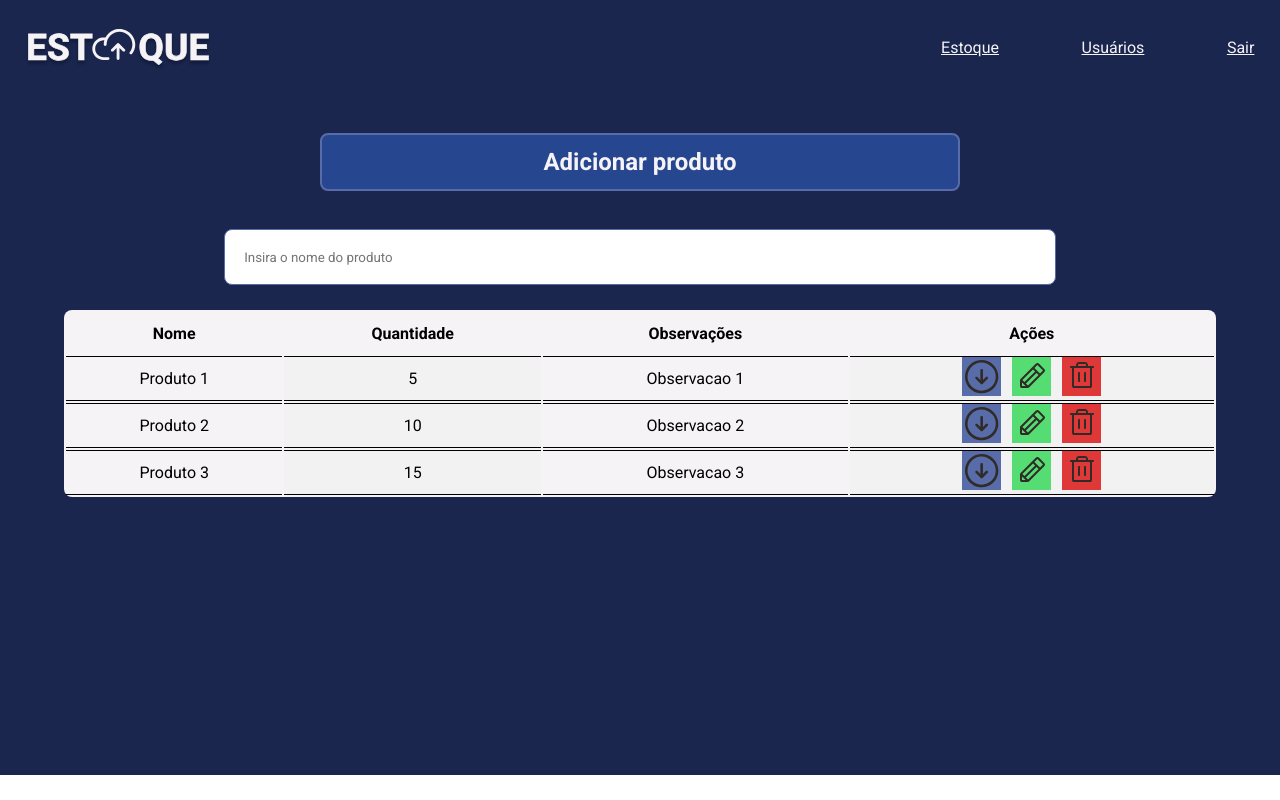
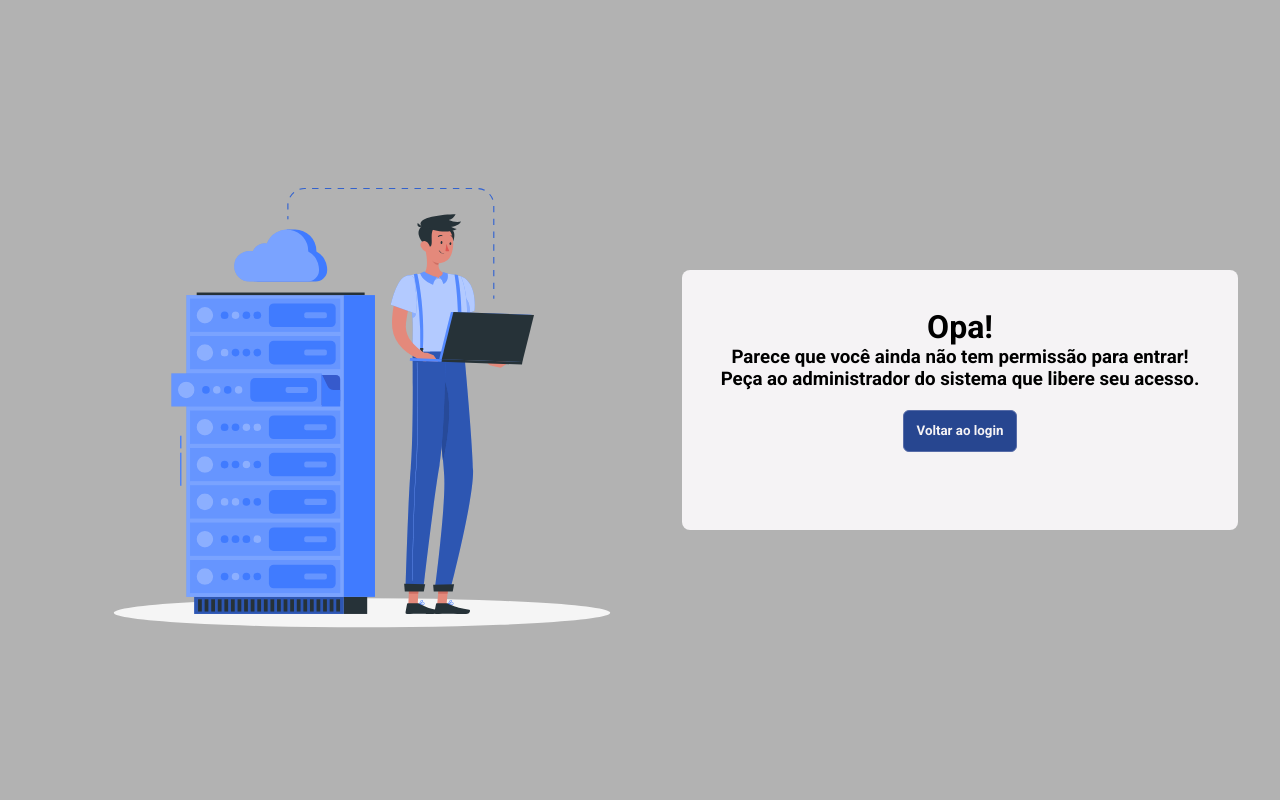
Before and after one commit to NathanMarques2001/Britaldo-Estoque, a React (Vite) app: page /home in a window 1280 px wide. Shown: the top 800 px of the page. Built offline with nearby package versions, Linux system fonts and the light colour scheme; no server answers; the database is empty; sample sign-in values are in the browser's storage.

Commit message:
add logica novo usuario

```diff
--- a/src/contexts/auth/authProvider.jsx
+++ b/src/contexts/auth/authProvider.jsx
@@ -2,7 +2,6 @@ import { useEffect, useState } from 'react'
 import { AuthContext } from './authContext'
 import * as firebaseAuth from 'firebase/auth'
 import { auth } from '../../services/firebaseConfig'
-import UsersCollection from '../../services/firestore/UsersCollection'
 
 export default function AuthProvider(props) {
   const [carregandoUsuarioLogado, setCarregandoUsuarioLogado] = useState(true)
--- a/src/pages/home/index.jsx
+++ b/src/pages/home/index.jsx
@@ -4,11 +4,21 @@ import { Navbar } from '../../components/navbar'
 import { BotaoClaro } from '../../components/button/botao-claro'
 //funções,variaveis e estilos
 import './style.css'
+import UsersCollection from '../../services/firestore/UsersCollection'
+import { useAuthContext } from '../../contexts/auth/authContext'
+import { useNavigate } from 'react-router-dom'
+import { useState } from 'react'
+import { NovoUsuario } from '../novo-usuario'
 
 export function Home() {
+  const navigate = useNavigate()
+  const [validaNovo, setValidaNovo] = useState(false)
+  const { user } = useAuthContext()
+  new UsersCollection().validaPermissao(user.uid).then(() => setValidaNovo(true)).catch((error) => error)
 
   return (
     <>
+      {validaNovo ? <NovoUsuario /> : <></>}
       <Navbar />
       <div id="container-home">
         <BotaoClaro texto="Adicionar produto" />
--- a/src/pages/login/index.jsx
+++ b/src/pages/login/index.jsx
@@ -46,7 +46,6 @@ export function Login() {
         })
         .catch((error) => {
           setLoading(false)
-          setError(error)
         })
     }
   }
--- a/src/pages/novo-usuario/index.jsx
+++ b/src/pages/novo-usuario/index.jsx
@@ -1,10 +1,41 @@
 import './style.css'
 import imgNovoUsuario from '../../assets/Server-rafiki.svg'
+import { useNavigate } from 'react-router-dom'
+import { useState } from 'react'
+import { Loading } from '../../components/loading'
+import AuthService from '../../services/auth/AuthService'
 
-export function NovoUsuario(){
-  return(
+export function NovoUsuario() {
+  const navigate = useNavigate()
+  const [loading, setLoading] = useState(false)
+
+  function voltarAoLogin() {
+    setLoading(true)
+    new AuthService()
+      .sair()
+      .then(() => {
+        setLoading(false)
+        navigate('/')
+      })
+      .catch((error) => {
+        setLoading(false)
+      })
+  }
+
+  return (
     <>
-    <img src={imgNovoUsuario} alt="" />
+      {loading ? <Loading /> : <></>}
+      <div id='container-novo-usuario'>
+        <img src={imgNovoUsuario} alt="" id='img-novo-usuario' />
+        <div id='texto-novo-usuario'>
+          <h1>Opa!</h1>
+          <h3>Parece que você ainda não tem permissão para entrar!</h3>
+          <h3>Peça ao administrador do sistema que libere seu acesso.</h3>
+          <div id='container-botao-novo-usuario'>
+            <button onClick={voltarAoLogin} id="botao-novo-usuario">Voltar ao login</button>
+          </div>
+        </div>
+      </div>
     </>
   )
 }
--- a/src/pages/novo-usuario/style.css
+++ b/src/pages/novo-usuario/style.css
@@ -0,0 +1,44 @@
+#container-novo-usuario {
+  display: flex;
+  align-items: center;
+  justify-content: center;
+  width: 100%;
+  height: 100vh;
+  background-color: var(--bg-absolut);
+  z-index: 999;
+}
+
+#img-novo-usuario {
+  width: 50%;
+}
+
+#texto-novo-usuario {
+  display: flex;
+  flex-direction: column;
+  align-items: center;
+  height: 32.5%;
+  background-color: var(--lightgray);
+  padding: 3%;
+  border-radius: 8px;
+}
+
+#container-botao-novo-usuario {
+  margin-top: 4%;
+  width: 90%;
+  display: flex;
+  justify-content: center;
+}
+
+#botao-novo-usuario {
+  padding: 3%;
+  font-weight: bold;
+  background-color: var(--button);
+  border: 1px solid var(--margin);
+  border-radius: 6px;
+  color: var(--lightgray);
+}
+
+#botao-novo-usuario:hover {
+  background-color: var(--margin);
+  cursor: pointer;
+}
--- a/src/routes/index.jsx
+++ b/src/routes/index.jsx
@@ -10,10 +10,10 @@ import { Login } from '../pages/login'
 import { Usuarios } from '../pages/usuarios'
 import { RecuperarSenha } from '../pages/recuperar-senha'
 import { Cadastro } from '../pages/cadastro'
-import { NovoUsuario } from '../pages/novo-usuario'
 //
 import { Loading } from '../components/loading'
 import { useAuthContext } from '../contexts/auth/authContext'
+import { NovoUsuario } from '../pages/novo-usuario'
 
 export function AppRoutes() {
   const { carregandoUsuarioLogado, user } = useAuthContext()
@@ -40,6 +40,7 @@ export function AppRoutes() {
               element={user ? <Usuarios /> : <Navigate to={'/'} />}
             />
             <Route path="/recuperar-senha" element={<RecuperarSenha />} />
+            <Route path="/novo-usuario" element={<NovoUsuario />} />
           </Routes>
         </Router>
       )}
--- a/src/style/global.css
+++ b/src/style/global.css
@@ -14,5 +14,5 @@
   --sendHover: rgb(20, 78, 20);
   --cancel: rgb(165, 37, 37);
   --cancelHover: rgb(90, 19, 19);
-  --bg-absolut: rgba(0, 0, 0, 0.4);
+  --bg-absolut: rgba(0, 0, 0, 0.3);
 }
```
Also changed, not shown: src/assets/Server-rafiki.svg.
